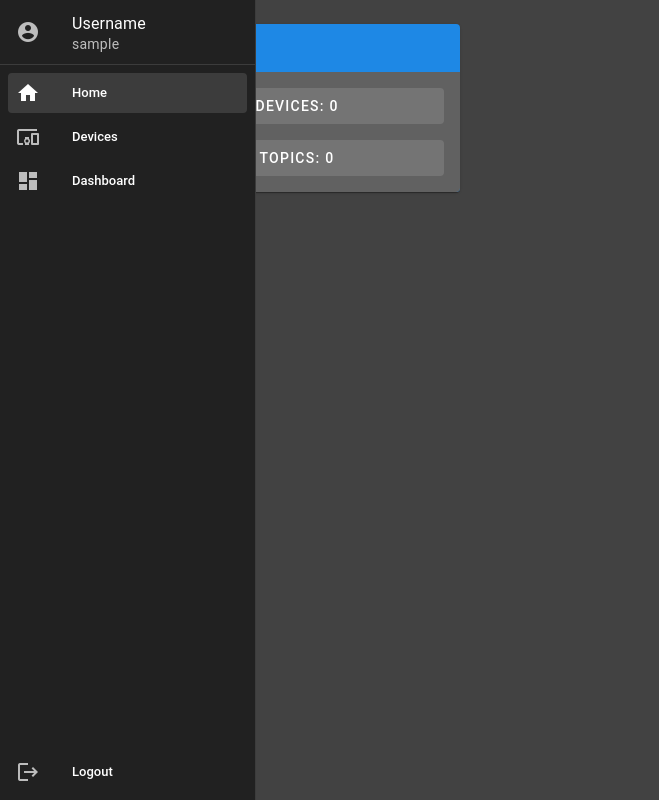
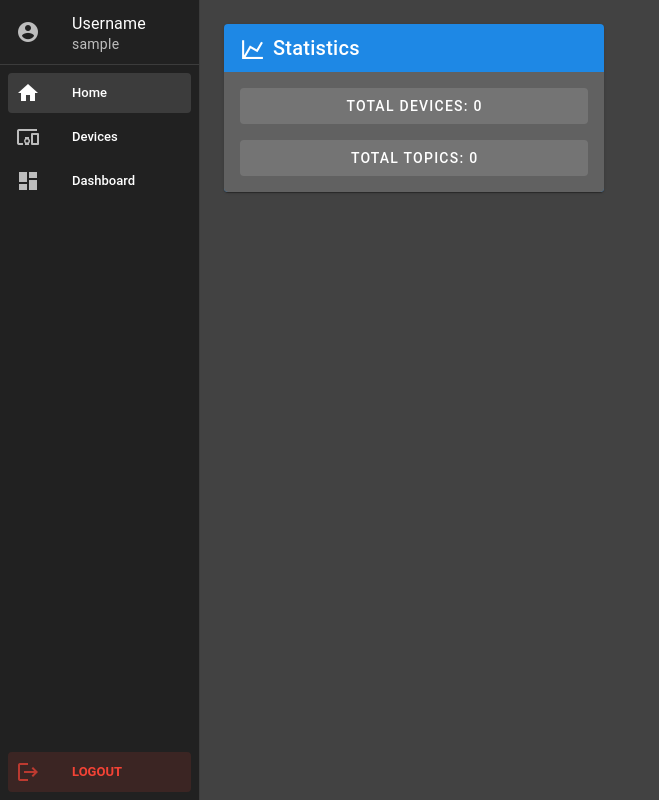
Before and after one commit to Supawite-Peter/simple-iot-frontend, a Vue app: page /home in a window 1280 px wide. Shown: the whole page, without its empty margins (0-659 px from the left). Built offline with nearby package versions, Linux system fonts and the light colour scheme; no server answers; sample sign-in values are in the browser's storage.

Commit message:
Update Logout button style

```diff
--- a/src/layouts/default.vue
+++ b/src/layouts/default.vue
@@ -1,10 +1,10 @@
 <template>
   <v-app id="inspire">
     <v-navigation-drawer
+      v-model:rail="mini"
       expand-on-hover
-      :mini-variant="mini"
       permanent
-      rail
+      width="200"
     >
 
       <v-list>
@@ -31,10 +31,17 @@
       <template #append>
         <v-list density="compact" nav>
           <v-list-item
+            base-color="red"
             prepend-icon="mdi-logout"
-            title="Logout"
+            variant="tonal"
             @click="useAuthStore().logout()"
-          />
+          >
+            <v-list-item-title
+              class="font-weight-bold"
+            >
+              LOGOUT
+            </v-list-item-title>
+          </v-list-item>
         </v-list>
       </template>
     </v-navigation-drawer>
```
